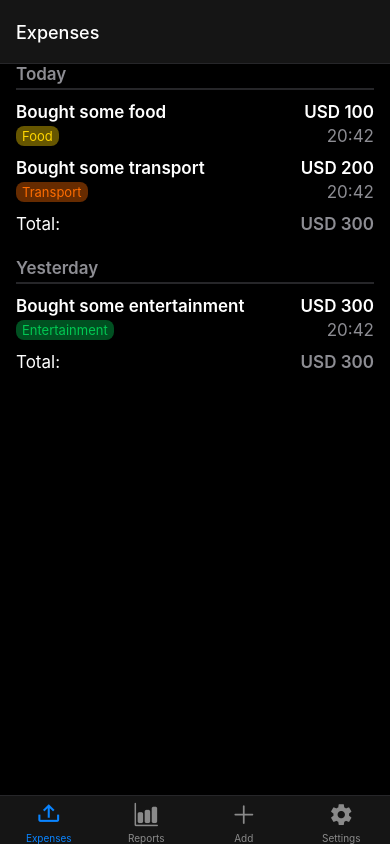
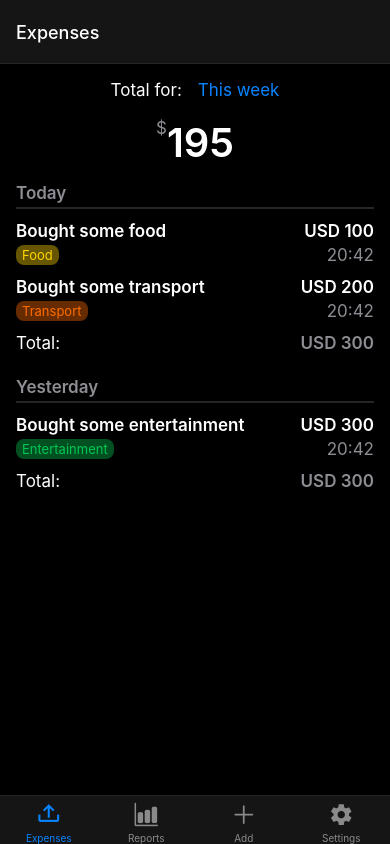
Before and after one commit to Akumuuu/Managing-Finances, a React Native app: screen /Home in a window 390 px wide. Built offline with nearby package versions, Linux system fonts and the light colour scheme.

Commit message:
expense screen UI done

```diff
--- a/Components/ExpensesList.tsx
+++ b/Components/ExpensesList.tsx
@@ -1,5 +1,5 @@
 import React from 'react';
-import { View, Text } from 'react-native';
+import { View, Text, TouchableOpacity } from 'react-native';
 
 import { ExpensesGroup } from '../types/expenses-group';
 import { ExpenseRow } from './ExpenseRow';
@@ -15,12 +15,65 @@ export const ExpensesList = ({ groups }: Props) => (
       flexDirection: 'column',
       overflow: 'scroll',
       paddingHorizontal: 16,
+      width: '100%',
+      paddingTop: 16,
     }}
   >
+    <View
+      style={{
+        display: 'flex',
+        width: '100%',
+        flexDirection: 'row',
+        alignItems: 'center',
+        justifyContent: 'center',
+        marginBottom: 16,
+      }}
+    >
+      <Text style={{ color: theme.colors.text, fontSize: 17 }}>Total for:</Text>
+      <TouchableOpacity style={{ marginLeft: 16 }}>
+        <Text style={{ color: theme.colors.primary, fontSize: 17 }}>
+          This week
+        </Text>
+      </TouchableOpacity>
+    </View>
+    <View
+      style={{
+        display: 'flex',
+        flexDirection: 'row',
+        alignItems: 'flex-start',
+        justifyContent: 'center',
+        width: '100%',
+        marginBottom: 16,
+      }}
+    >
+      <Text
+        style={{
+          color: theme.colors.textSecondary,
+          fontSize: 17,
+          marginTop: 2,
+        }}
+      >
+        $
+      </Text>
+      <Text
+        style={{
+          color: theme.colors.text,
+          fontSize: 40,
+          fontWeight: '600',
+          marginTop: 2,
+        }}
+      >
+        195
+      </Text>
+    </View>
     {groups.map(({ day, expenses, total }) => (
       <View
         key={day}
-        style={{ display: 'flex', flexDirection: 'column', marginBottom: 24 }}
+        style={{
+          display: 'flex',
+          flexDirection: 'column',
+          marginBottom: 24,
+        }}
       >
         <Text
           style={{
```
